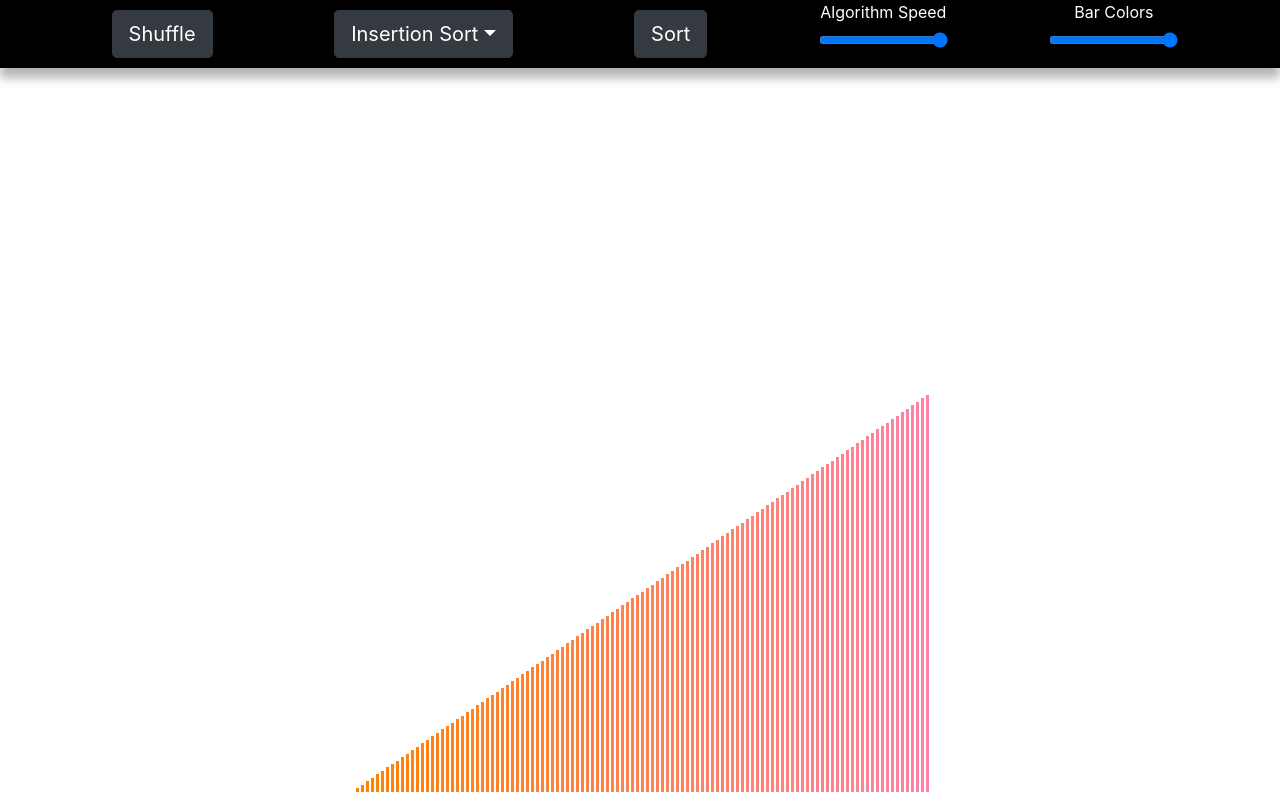
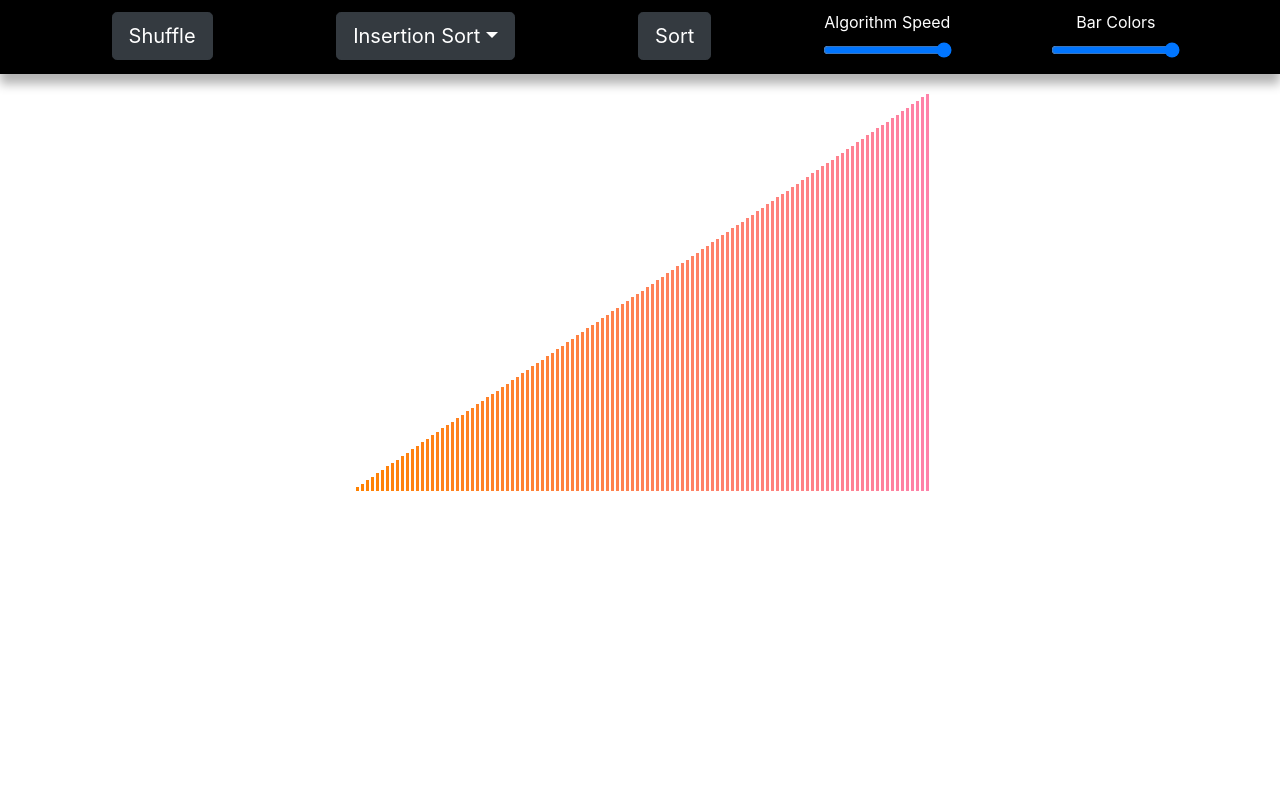
Before and after one commit to LukeLNH/sorting-visualizer, a React (Create React App) app: page / in a window 1280 px wide. Built offline with nearby package versions, Linux system fonts and the light colour scheme.

Commit message:
fixed a display bug, editted sorting algorithms to more accurately reflect their efficiency, fixed a bug in quicksort

```diff
--- a/src/sortingVisualizer/sortingVisualizer.css
+++ b/src/sortingVisualizer/sortingVisualizer.css
@@ -2,30 +2,25 @@ body{
     margin: 0;
 }
 
+.sorting-visualizer {
+    display: flex;
+    flex-direction: column;
+}
+
 .bar-display {
-    position: absolute;
+    margin-top: 20px;
     left: 100px;
     right: 100px;
-    bottom: 5px;
-
 }
 
 .single-bar {
     width: 3px;
     margin: 0px 1px;
-    /* background-color: orange; */
     display: inline-block;
-    /* float: left; */
-    /* align-items: bottom;
-    align-content: bottom;
-
-    justify-content: bottom;
-    justify-items: bottom;  */
-
 }
 
 .menu-bar {
-    position: absolute;
+    /* position: absolute; */
     top: 0;
     left: 0;
     width: 100%;
@@ -38,19 +33,14 @@ body{
 
 }
 
-.shuffle-area,
-.choose-algorithm-area,
-.sort-button-area,
+
 .sorting-speed-slider-area,
 .color-slider-area {
-    height: 100%;
-
-
-    /* border: black 1px solid; */
+    margin-top: 10px;
 }
 
 .shuffle-area,
 .choose-algorithm-area,
 .sort-button-area {
-    padding: 10px;
+    padding: 12px;
 }
--- a/src/sortingVisualizer/sortingVisualizer.jsx
+++ b/src/sortingVisualizer/sortingVisualizer.jsx
@@ -3,14 +3,13 @@ import './sortingVisualizer.css';
 import {Button, Dropdown, DropdownButton, Form} from 'react-bootstrap';
 
 //todo: move change the color of the bars back to orange in the SETHEIGHT fn!
-//crumpled paper image from https://www.freepik.com/free-photos-vectors/crumpled-paper-background
 export default class SortingVisualizer extends React.Component {
     constructor(props) {
         super(props); //something for React, just do it
         this.state = {
             bars: [],
             currentAlgorithm: 'Insertion Sort',
-            delay: 140,
+            delay: 30,
             barColorR: 255,
             numBars: Math.floor((window.screen.width - 220)/5),
             barMaxHeight: Math.floor(window.screen.height*2/3),
@@ -40,10 +39,9 @@ export default class SortingVisualizer extends React.Component {
             bars[j] = temp;
             numSwitches--;
 
-            await this.renderSingleBar(i);
+            await Promise.all([this.renderSingleBar(i), this.renderSingleBar(j)]);
+
             this.setHeight(i, bars[i]);
-
-            await this.renderSingleBar(j);
             this.setHeight(j, bars[j]);
         }
 
@@ -56,7 +54,7 @@ export default class SortingVisualizer extends React.Component {
 
         let barDisplay = this.state.bars;
         return (
-            <div  className = "sorting-visualizer">
+            <div  className = "sorting-visualizer" >
                 <div className = "menu-bar">
                     <div className = "shuffle-area">
                         <Button variant = "dark" size = "lg" className = "shuffle-button" onClick = {() => this.shuffle()}>Shuffle</Button>
@@ -81,7 +79,7 @@ export default class SortingVisualizer extends React.Component {
                         <Form>
                             <Form.Group controlId = "sortingSpeed">
                                 <Form.Label style = {{color: "white"}}>Algorithm Speed</Form.Label>
-                                <Form.Control type = "range" min = "0" max = "140" step = "20" value = {this.state.delay}
+                                <Form.Control type = "range" min = "0" max = "30" step = "6" value = {this.state.delay}
                                     onChange = {(e) => {this.changeDelay(e)}}
                                     onInput = {(e) => {this.changeDelay(e)}}
                                 />
@@ -100,6 +98,7 @@ export default class SortingVisualizer extends React.Component {
                         </Form>
                     </div>
                 </div>
+
                 <div className = "bar-display" style = {{height: this.state.barMaxHeight}}>
                     {barDisplay.map((val, index) => ( //!!! the brackets after the arrow HAVE to be ()
                         <div className = "single-bar"
@@ -155,16 +154,14 @@ export default class SortingVisualizer extends React.Component {
 
     //all the sorting algorithms
     async insertionSort(barArray) {
-        //!!! include a shield for when the array is empty later?
 
         for(let i = 1; i < barArray.length; i++) {
-
-            await this.renderSingleBar(i);
 
             let current = barArray[i];
             let j = i - 1;
 
             while (j >= 0 && current < barArray[j]) {
+                await this.renderSingleBar(j);
                 barArray[j + 1] = barArray[j];
                 this.setHeight(j+1, barArray[j+1]);
                 j--;
@@ -182,19 +179,15 @@ export default class SortingVisualizer extends React.Component {
             let currentMinIndex = i;
 
             for (let j = i + 1; j < barArray.length; j++) {
+                await this.renderSingleBar(j);
                 if(barArray[currentMinIndex] > barArray[j]) {
                     currentMinIndex = j;
                 }
             }
 
-            await this.renderSingleBar(i);
+            // await Promise.all([this.renderSingleBar(i), this.renderSingleBar(currentMinIndex)]);
             this.setHeight(i, barArray[currentMinIndex]);
-
-            await this.renderSingleBar(currentMinIndex);
             this.setHeight(currentMinIndex, barArray[i]);
-
-
-
 
             let temp = barArray[currentMinIndex];
             barArray[currentMinIndex] = barArray[i];
@@ -217,7 +210,6 @@ export default class SortingVisualizer extends React.Component {
         for (let i = lowIndex; i < highIndex; i++) { //iterate through all numbers except pivotNum(the last element)
 
             await this.renderSingleBar(i);
-            this.renderSingleBar(middleIndex);
 
             if (barArray[i] < pivotNum) {
                 let temp = barArray[middleIndex];
@@ -235,11 +227,13 @@ export default class SortingVisualizer extends React.Component {
         barArray[middleIndex] = pivotNum;
         //logic for partioning method from https://www.geeksforgeeks.org/quick-sort/
 
-        this.setHeight(highIndex, barArray[middleIndex]);
+        this.setHeight(highIndex, barArray[highIndex]);
         this.setHeight(middleIndex, pivotNum);
         //natural recursion
-        await this.quickSortHelper(barArray, lowIndex, middleIndex - 1, depth++);
-        await this.quickSortHelper(barArray, middleIndex + 1, highIndex, depth++);
+
+        await Promise.all([this.quickSortHelper(barArray, lowIndex, middleIndex - 1, depth++),
+            this.quickSortHelper(barArray, middleIndex + 1, highIndex, depth++)]);
+
     }
 
 
@@ -258,9 +252,8 @@ export default class SortingVisualizer extends React.Component {
         let leftArray = barArray.slice(0, midIndex);
         let rightArray = barArray.slice(midIndex, barArray.length);
 
-        await this.mergeSortHelper(leftArray, absLowIndex);
-        await this.mergeSortHelper(rightArray, absLowIndex + midIndex);
-
+        await Promise.all([this.mergeSortHelper(leftArray, absLowIndex),
+            this.mergeSortHelper(rightArray, absLowIndex + midIndex)]);
         await this.mergeSortMerger(barArray, leftArray, rightArray, absLowIndex);
 
     }
@@ -272,6 +265,7 @@ export default class SortingVisualizer extends React.Component {
 
                 for (let j = 0; j < rightArray.length; j++) {
                     barArray.push(rightArray[j]);
+                    await this.renderSingleBar(lowIndex + i);
                     this.setHeight(lowIndex + i, rightArray[j]);
                     i++;
                 }
@@ -281,6 +275,7 @@ export default class SortingVisualizer extends React.Component {
                 barArray.splice(i);
                 for (let j = 0; j < leftArray.length; j++) {
                     barArray.push(leftArray[j]);
+                    await this.renderSingleBar(lowIndex + i);
                     this.setHeight(lowIndex + i, leftArray[j]);
                     i++;
                 }
@@ -293,7 +288,7 @@ export default class SortingVisualizer extends React.Component {
                 barArray[i] = rightArray.shift();
             }
             await this.renderSingleBar(lowIndex + i);
-            await this.setHeight(lowIndex + i, barArray[i]);
+            this.setHeight(lowIndex + i, barArray[i]);
         }
     }
 
@@ -312,11 +307,10 @@ export default class SortingVisualizer extends React.Component {
                     barArray[i + gap] = temp;
                     swap = true;
 
-                    await this.renderSingleBar(i);
-                    this.renderSingleBar(i + gap);
+                    await Promise.all([this.renderSingleBar(i), this.renderSingleBar(i + gap)]);
 
-                    await this.setHeight(i, barArray[i]);
-                    await this.setHeight(i + gap, barArray[i + gap]);
+                    this.setHeight(i, barArray[i]);
+                    this.setHeight(i + gap, barArray[i + gap]);
 
                 }
             }
@@ -338,8 +332,8 @@ export default class SortingVisualizer extends React.Component {
                     barArray[j] = barArray[j + 1];
                     barArray[j + 1] = temp;
 
-                    await this.renderSingleBar(j);
-                    this.renderSingleBar(j + 1);
+                    await Promise.all([this.renderSingleBar(j),
+                        this.renderSingleBar(j + 1)]);
 
                     this.setHeight(j, barArray[j]);
                     this.setHeight(j + 1, barArray[j + 1]);
@@ -352,21 +346,21 @@ export default class SortingVisualizer extends React.Component {
 
 
     //sleep function using setTimeout from https://stackoverflow.com/questions/951021/what-is-the-javascript-version-of-sleep
-    sleep(ms) {
-        return new Promise(resolve => setTimeout(resolve, ms));
+    sleep() {
+        return new Promise(resolve => setTimeout(resolve, 30.00001 - this.state.delay));
     }
 
     async renderSingleBar(index) {
         let barDisplayArray = document.getElementsByClassName("single-bar");
         let currentColor = barDisplayArray[index].style.backgroundColor;
         barDisplayArray[index].style.backgroundColor = "black";
-        await this.sleep(140.05 - this.state.delay);
+        await this.sleep();
         barDisplayArray[index].style.backgroundColor = currentColor;
     }
 
     async setHeight(curIndex, newHeight) {
         let barDisplayArray = document.getElementsByClassName("single-bar");
-        await this.sleep(140.05 - this.state.delay);
+        await this.sleep();
         let currentBarStyle = barDisplayArray[curIndex].style;
         currentBarStyle.height = `${newHeight}px`;
         currentBarStyle.backgroundColor = `rgb(${this.state.barColorR}, 130, ${255*newHeight/600})`
```
